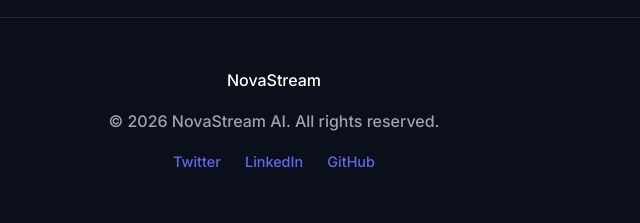
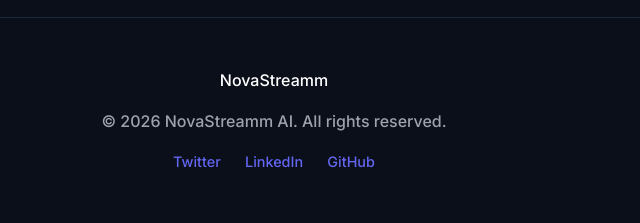
Before and after one commit to am7655021-lgtm/login-system-pro, a website: page index.html in a window 1280 px wide. Shown: the part 2526-2749 px from the top of the page, 366-1006 px from the left. Drawn offline with Linux system fonts and the light colour scheme.

```diff
--- a/index.html
+++ b/index.html
@@ -3,14 +3,14 @@
 <head>
     <meta charset="UTF-8">
     <meta name="viewport" content="width=device-width, initial-scale=1.0">
-    <title>NovaStream | Advanced AI Solutions</title>
+    <title>NovaStreamm | Advanced AI Solutions</title>
     <link href="https://fonts.googleapis.com/css2?family=Inter:wght@300;500;700&display=swap" rel="stylesheet">
     <link rel="stylesheet" href="style.css">
 </head>
 <body>
 
     <nav class="navbar">
-        <div class="logo">Nova<span>Stream</span></div>
+        <div class="logo">Nova<span>Streamm</span></div>
         <ul class="nav-links">
             <li><a href="#features">Features</a></li>
             <li><a href="#about">About</a></li>
@@ -99,8 +99,8 @@
     <footer>
         <div class="container">
             <div class="footer-content">
-                <div class="footer-logo">Nova<span>Stream</span></div>
-                <p>&copy; 2026 NovaStream AI. All rights reserved.</p>
+                <div class="footer-logo">Nova<span>Streamm</span></div>
+                <p>&copy; 2026 NovaStreamm AI. All rights reserved.</p>
                 <div class="social-links">
                     <a href="#">Twitter</a>
                     <a href="#">LinkedIn</a>
```
